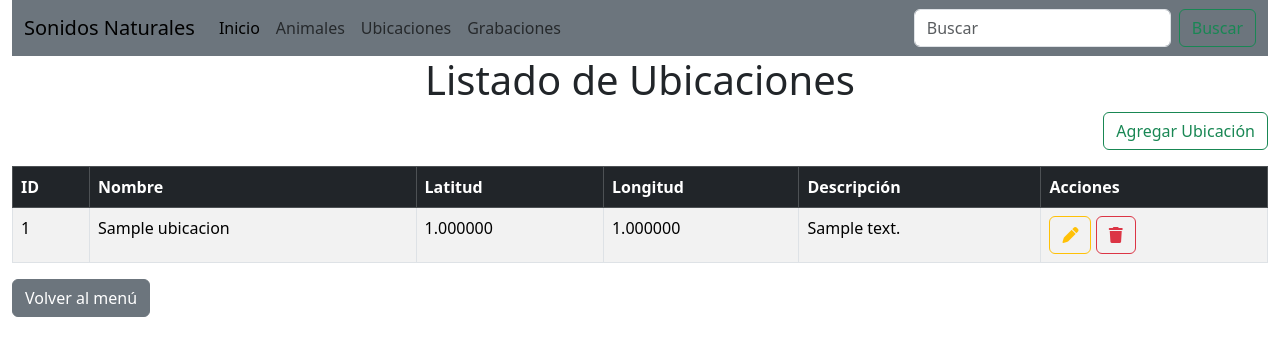
After one commit to mikaealab/SonidosNaturales, a Django app: page /ubicacion/ in a window 1280 px wide. The commit adds this page. Shown: the top 356 px of the page. Run offline with Django 5.2, Linux system fonts and the light colour scheme; tables that the repository leaves empty hold one stand-in row (values such as "Sample post"); some libraries are stand-ins or nearby versions.

Commit message:
Templates de Ubicaciones'

```diff
--- /dev/null
+++ b/Aplicaciones/Ubicacion/templates/ubicacion/lista.html
@@ -0,0 +1,61 @@
+{% extends "plantilla.html" %}
+{% block contenido %}
+
+<script>
+    function confirmDelete(id) {
+        Swal.fire({
+            title: "CONFIRMACIÓN",
+            text: "¿Está seguro de eliminar esta ubicación?",
+            icon: "warning",
+            showCancelButton: true,
+            confirmButtonColor: "#3085d6",
+            cancelButtonColor: "#d33",
+            confirmButtonText: "Sí, eliminar",
+            cancelButtonText: "Cancelar"
+        }).then((result) => {
+            if (result.isConfirmed) {
+                window.location.href = "eliminar/" + id + "/";
+            }
+        });
+    }
+</script>
+
+<h1 class="text-center">Listado de Ubicaciones</h1>
+<div class="text-end mb-3">
+    <a href="nuevo/" class="btn btn-outline-success">Agregar Ubicación</a>
+</div>
+
+<table class="table table-bordered table-striped table-hover">
+    <thead class="table-dark">
+        <tr>
+            <th>ID</th>
+            <th>Nombre</th>
+            <th>Latitud</th>
+            <th>Longitud</th>
+            <th>Descripción</th>
+            <th>Acciones</th>
+        </tr>
+    </thead>
+    <tbody>
+        {% for u in ubicaciones %}
+        <tr>
+            <td>{{ u.id }}</td>
+            <td>{{ u.nombre }}</td>
+            <td>{{ u.latitud }}</td>
+            <td>{{ u.longitud }}</td>
+            <td>{{ u.descripcion }}</td>
+            <td>
+                <a href="editar/{{ u.id }}/" class="btn btn-outline-warning">
+                    <i class="fa fa-pen"></i>
+                </a>
+                <a href="#" onclick="confirmDelete('{{ u.id }}')" class="btn btn-outline-danger">
+                    <i class="fa fa-trash"></i>
+                </a>
+            </td>
+        </tr>
+        {% endfor %}
+    </tbody>
+</table>
+
+<a href="/" class="btn btn-secondary">Volver al menú</a>
+{% endblock %}
--- a/SonidosNaturales/urls.py
+++ b/SonidosNaturales/urls.py
@@ -23,5 +23,5 @@ urlpatterns = [
     path('admin/', admin.site.urls),
     path('animal/', include('Aplicaciones.Animal.urls')),
     path('ubicacion/', include('Aplicaciones.Ubicacion.urls')),
-    path('grabacion/', include('Aplicaciones.Grabacion.urls')),
+
 ]
--- a/templates/plantilla.html
+++ b/templates/plantilla.html
@@ -26,10 +26,10 @@
                         <a class="nav-link active" aria-current="page" href="#">Inicio</a>
                     </li>
                     <li class="nav-item">
-                        <a class="nav-link" href="#">Animales</a>
+                        <a class="nav-link" href="{% url 'lista_animales' %}">Animales</a>
                     </li>
                     <li class="nav-item">
-                        <a class="nav-link" href="#">Ubicaciones</a>
+                        <a class="nav-link" href="{% url 'lista_ubicaciones' %}">Ubicaciones</a>
                     </li>
                     <li class="nav-item">
                         <a class="nav-link" href="#">Grabaciones</a>
```
Also changed, not shown: Aplicaciones/Ubicacion/templates/ubicacion/editar.html (added, +30 -0 lines), Aplicaciones/Ubicacion/templates/ubicacion/nuevo.html (added, +28 -0 lines), animales/Captura_desde_2025-05-26_08-25-56.png (added), animales/Captura_desde_2025-05-26_08-25-56_IydcMAD.png (added), sonidosnaturales.sqlite3.
